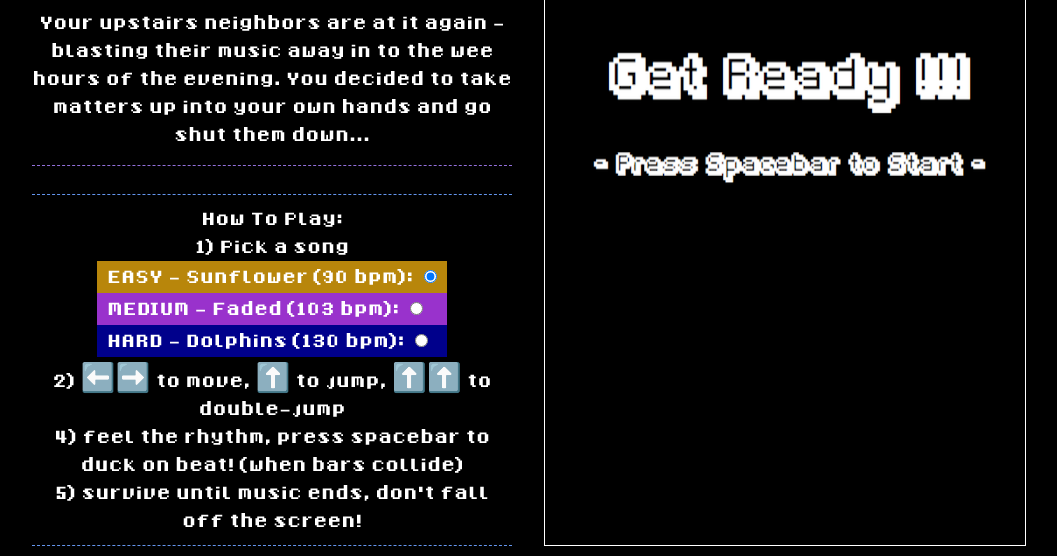
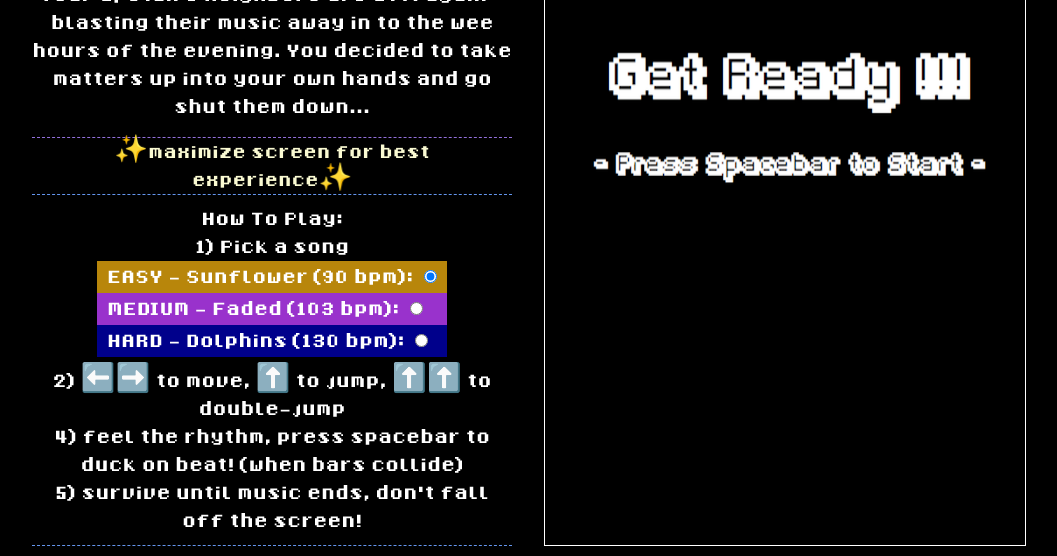
Before and after one commit to sophiacheungshc/turn_it_down, a website built with webpack: page index.html in a window 1280 px wide. Shown: the part 140-696 px from the top of the page, without its empty margins (114-1171 px from the left). Built offline with nearby package versions, Linux system fonts and the light colour scheme.

Commit message:
add alert

```diff
--- a/app.css
+++ b/app.css
@@ -142,6 +142,7 @@ footer > * {
     border-top: 1px dashed mediumpurple;
     border-bottom: 1px dashed mediumpurple;
     padding: 1rem 0;
+    margin: 0;
 }
 
 input {
@@ -188,3 +189,9 @@ input {
     width: 340px;
     padding-left: 10px;
 }
+
+.maximize {
+    margin: 0;
+    font-size: 27px;
+    color: lightgoldenrodyellow;
+}
--- a/index.html
+++ b/index.html
@@ -15,6 +15,7 @@
                     Your upstairs neighbors are at it again - blasting their music away in to the wee hours of the evening.
                     You decided to take matters up into your own hands and go shut them down...
                 </p>
+                <p class="maximize">✨maximize screen for best experience✨</p>
                 <div class="instructions">
                     <p id="ins-first">
                         How To Play:
```
